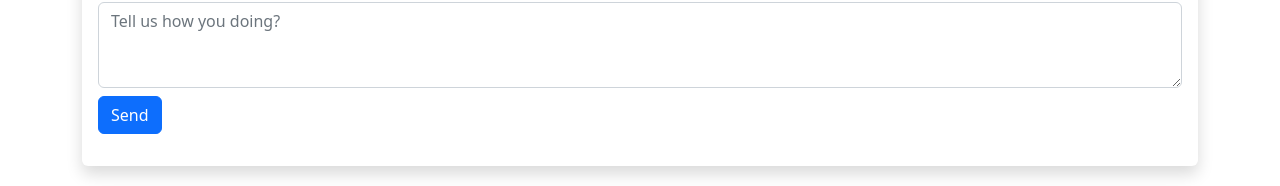
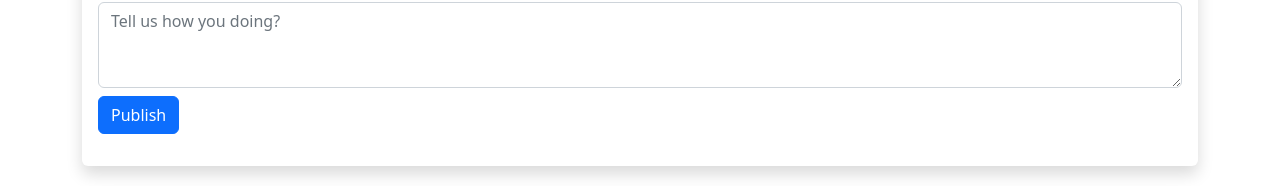
Before and after one commit to ALewandowska-sys/chatApp, a React (Create React App) app in the folder front/: page /myhome in a window 1280 px wide. Shown: the part 107-293 px from the top of the page. Built offline with nearby package versions, Linux system fonts and the light colour scheme.

Commit message:
works (#32)

```diff
--- a/front/src/pages/user-home/PagesUserHome.tsx
+++ b/front/src/pages/user-home/PagesUserHome.tsx
@@ -16,6 +16,7 @@ export default function PagesUserHome() {
 
   const [Posts, setPosts] = useState<PostResponse[]>([]);
   const [ToggledComments, setToggledComments] = useState<IToggledComment[]>([]);
+  const [NewPostText, setNewPostText] = useState<string>('');
 
   useEffect(() => {
     setPosts([...PostResponseMock]);
@@ -119,6 +120,10 @@ export default function PagesUserHome() {
     setPosts(posts);
   }
 
+  const handleSetTextPost = (text: any): void => {
+    setNewPostText(text.target.value);
+  }
+
   const handleAddComment = (postId: number) => {
 
     const posts = [...Posts];
@@ -126,8 +131,7 @@ export default function PagesUserHome() {
     if(!founded.comments) {
       founded.comments = [];
     }
-    founded.commentsCount++;
-    founded.comment = '';
+
     founded.comments.push({
       id: getRandomNumber(100, 1000),
       content: founded.comment,
@@ -135,7 +139,24 @@ export default function PagesUserHome() {
       user: loggedUser,
     });
 
+    founded.commentsCount++;
+    founded.comment = '';
     setPosts(posts);
+  }
+
+  const handleAddPost = () => {
+    const posts = [...Posts];
+    posts.unshift({
+      id: getRandomNumber(100, 1000),
+      comment: '',
+      commentsCount: 0,
+      content: NewPostText,
+      created_at: new Date(),
+      reactions: [],
+      user: loggedUser,
+    })
+    setPosts(posts);
+    setNewPostText('');
   }
 
   return (
@@ -146,8 +167,9 @@ export default function PagesUserHome() {
           <h4>
             <label htmlFor="exampleFormControlTextarea1" className="form-label px-2">Write a post</label>
           </h4>
-          <textarea className="form-control" id="exampleFormControlTextarea1" placeholder='Tell us how you doing?' rows={3}></textarea>
-          <input type='button' className="btn btn-primary mt-2" value='Send' />
+          <textarea className="form-control" id="exampleFormControlTextarea1"
+            onChange={(text) => handleSetTextPost(text) } placeholder='Tell us how you doing?' rows={3}></textarea>
+          <input type='button' className="btn btn-primary mt-2" value='Publish' onClick={handleAddPost} />
         </div>
 
       </div>
```
